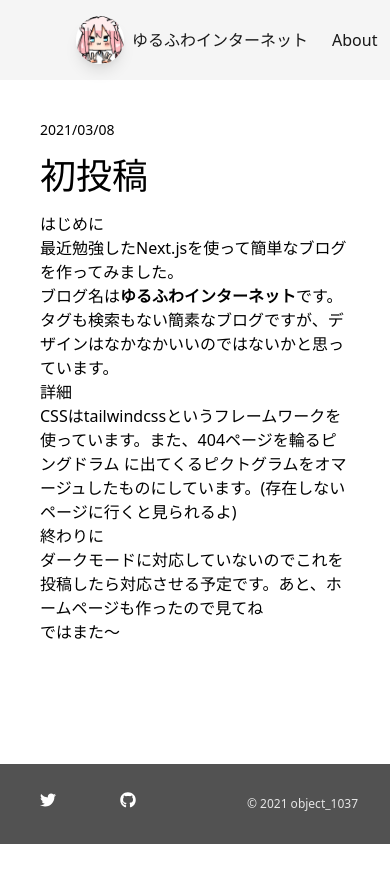
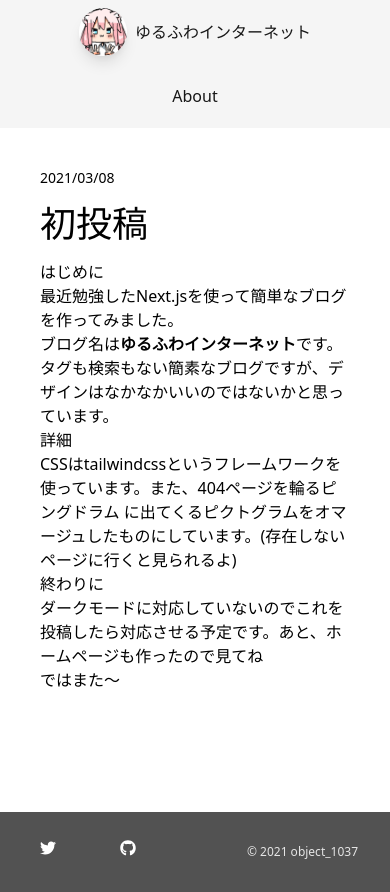
Before and after one commit to object1037/blog, a Next.js app: page /posts/20210308 in a window 390 px wide. Before the commit the page ends 844 px from the top, so only its background shows below. Built offline with nearby package versions, Linux system fonts and the light colour scheme.

Commit message:
polish design

```diff
--- a/components/header.tsx
+++ b/components/header.tsx
@@ -3,11 +3,11 @@ import Image from 'next/image'
 
 export default function Header () {
   return (
-    <header className="flex flex-row bg-gray-100 items-center h-20 pl-16 text-gray-900">
+    <header className="flex flex-col md:flex-row bg-gray-100 items-center h-32 md:h-20 md:pl-16 text-gray-900">
       <Link href="/">
         <a className="h-full flex flex-row items-center space-x-2 hover:bg-gray-200 px-3">
           <div className="rounded-full shadow-lg w-12 h-12">
-            <Image src="/images/profile.jpg" alt="picture of me" width={48} height={48} className="rounded-full" />
+            <Image priority src="/images/profile.jpg" alt="picture of me" width={48} height={48} className="rounded-full" />
           </div>
           <span>ゆるふわインターネット</span>
         </a>
--- a/pages/index.tsx
+++ b/pages/index.tsx
@@ -38,9 +38,9 @@ export default function Home({
       <span className="text-center text-xl pb-10 pt-12 text-gray-900">object_1037のブログです</span>
       <ul className="flex flex-col justify-center px-10 max-w-3xl text-gray-900 mx-auto w-full">
         {allPostsData.map(({ idN, title, description }) => (
-          <li key={'idN'} className="my-3 bg-gray-100 rounded-sm shadow-sm hover:shadow-lg h-32">
+          <li key={'idN'} className="my-3 bg-gray-100 rounded-sm shadow-sm hover:shadow-lg h-30">
             <Link href={`/posts/${idN}`}>
-              <a className="flex flex-col h-full m-4">
+              <a className="flex flex-col h-24 m-4">
                 <Date dateString={String(idN)} />
                 <span className="text-xl mb-4 text-gray-900">{title}</span>
                 <span className="truncate text-gray-900">{description}</span>
```
